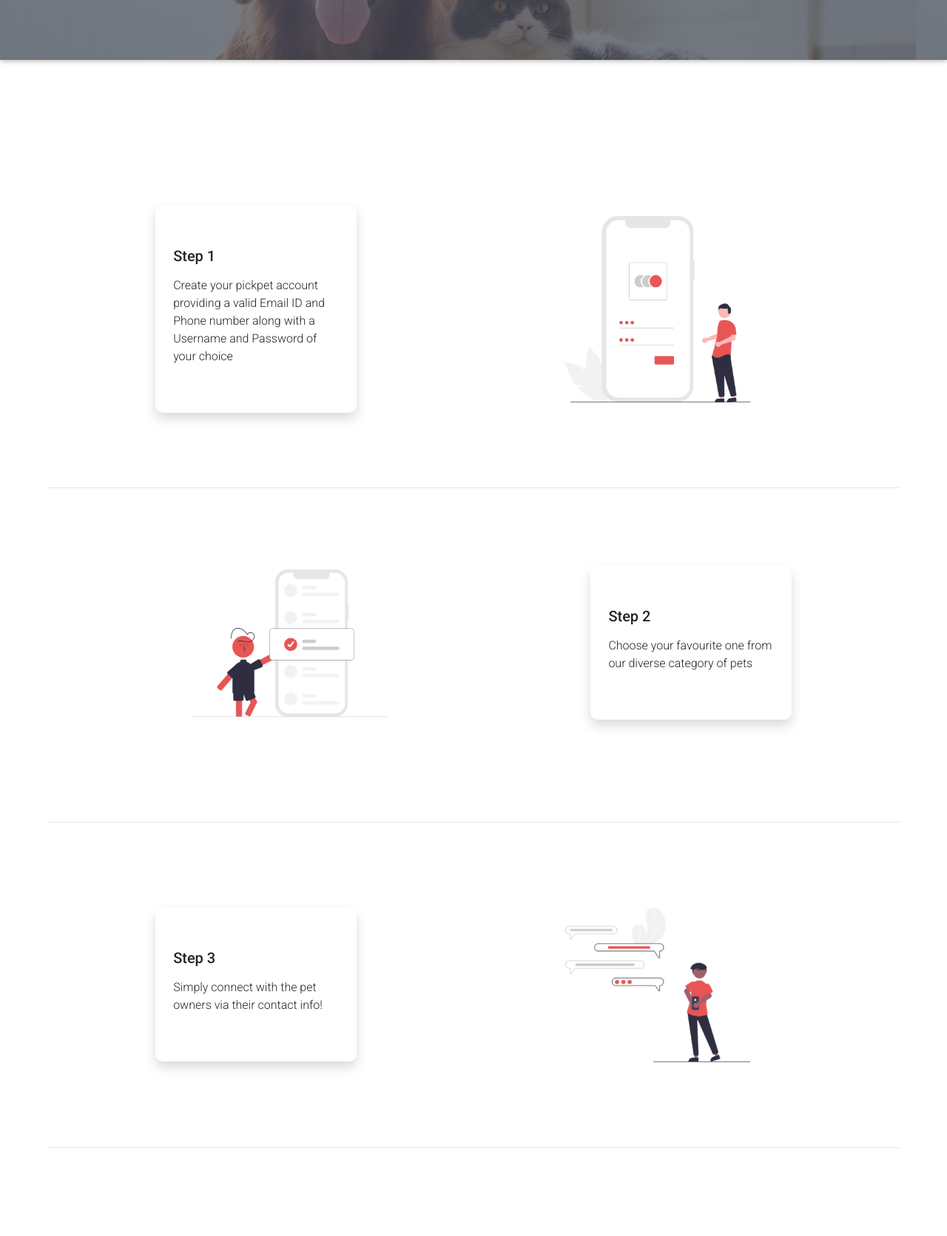
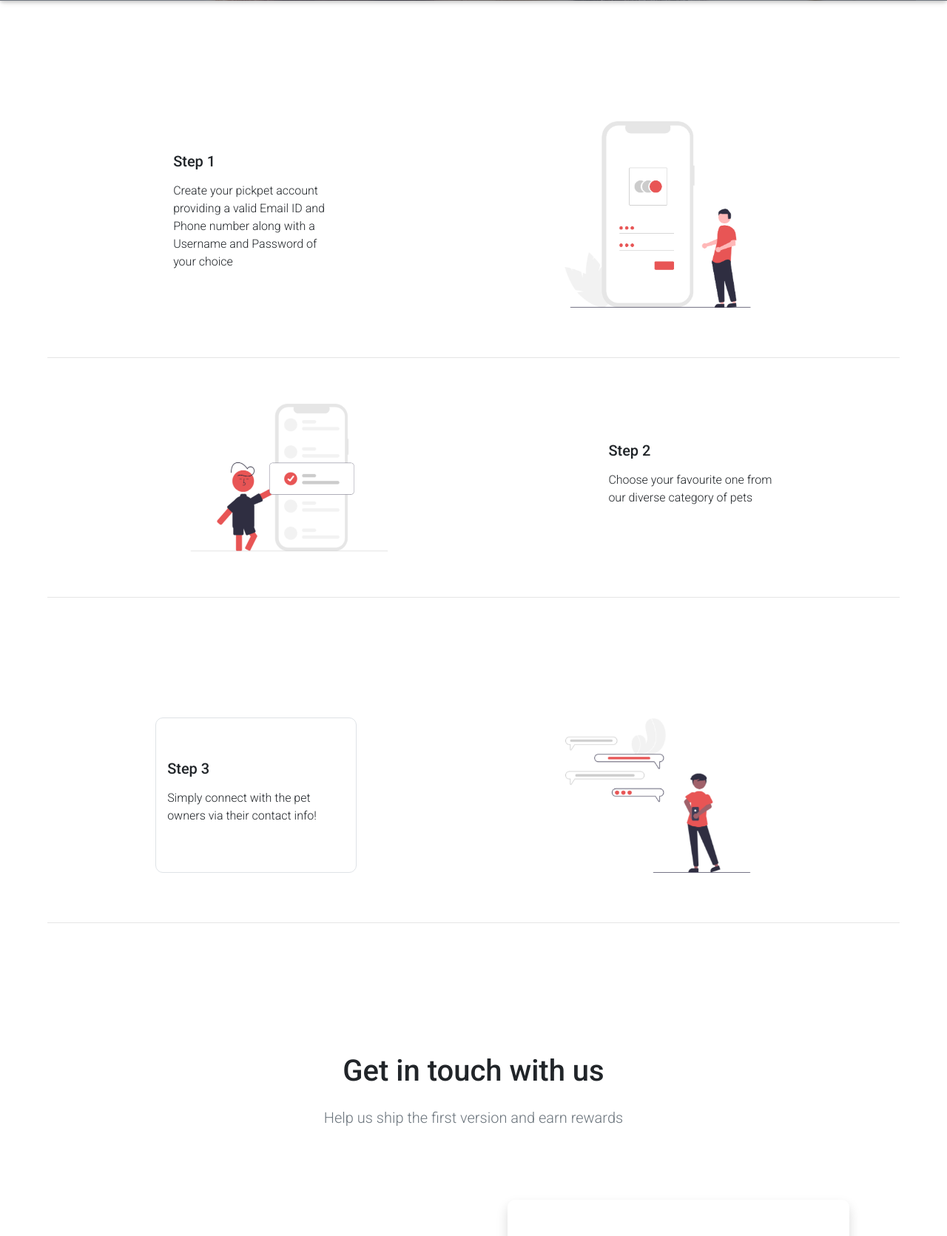
Before and after one commit to amjadamju/pickpet-web, a PHP site: page /index.html in a window 1280 px wide. Shown: the part 1331-3002 px from the top of the page at 74% size. Run offline with PHP 8.4, Linux system fonts and the light colour scheme; some libraries are stand-ins or nearby versions.

Commit message:
edited home

```diff
--- a/css/joinbeta.css
+++ b/css/joinbeta.css
@@ -8,7 +8,7 @@
 
 input:focus:not([readonly]) {
     border: 1px solid  #e35555 !important;
-    box-shadow: 0 1px 0 0  #e35555 !important;
+    box-shadow: 0 1px 0 0  #e85555 !important;
 }
 .btimgfloat{
     position: relative;
--- a/index.html
+++ b/index.html
@@ -77,7 +77,7 @@
     <!-- <div id="header" class="main">
     </div> -->
     <div
-        style="height: 80vh;background-image: url('./img/.jpg');background-size: cover;background-position: center;">
+        style="height: 70vh;background-image: url('./img/header.jpg');background-size: cover;background-position: center;">
         <div class="layer" style="background-color: black;"></div>
         <div class="container mt-5 text-center flex-column flex-center white-text btimgfloat">
             <!-- <img class="py-5" style="width: 900px;height: 675px;"
@@ -85,8 +85,9 @@
             <h5 class="black-text h1-responsive py-5" style="font-family: 'Pacifico', cursive;font-size: 50px;">For the
                 best pets</h5>
             <a style="color: #ffffff;" href="#steps"><button type="button" class="btn button animated slow bounceIn"
-                    style="border-radius: 10px;background-color: #e35555;">Get
-                    Started</button></a>
+                    style="border-radius: 10px;background-color: #e35555;"><b>Get
+                    Started</b>
+                </button></a>
 
         </div>
     </div>
@@ -207,8 +208,8 @@
     <!-- Jumbotron -->
     <div class=" py-5 my-5">
         <section class="p-md-3 mx-md-5">
-            <div class="row d-flex p-5 align-items-center">
-                <div style="border-radius: 10px;" class="col-lg-3 py-5 p-4 shadow wow slideInLeft animated mx-auto">
+            <div class="row d-flex px-5 align-items-center">
+                <div style="border-radius: 10px;" class="col-lg-3 py-5 p-4  wow slideInLeft animated mx-auto">
                     <p class="h5 py-2">Step 1</p>
                     <p>Create your pickpet account providing a valid Email ID and Phone number
                         along with a Username and Password of your choice </p>
@@ -218,21 +219,21 @@
                 </div>
             </div>
             <hr>
-            <div class="row py-5 p-5 mb-5 d-flex align-items-center justify-content-end">
+            <div class="row px-5 d-flex align-items-center ">
                 <div class="col-lg-4 mx-auto my-4">
 
                     <img src="img/step-2.png" class="img-fluid wow slideInRight animated step-image"
                         alt="pickpet-logo" />
                 </div>
-                <div style="border-radius: 10px;" class="mx-auto col-lg-3 wow slideInLeft animated py-5 p-4 shadow ">
+                <div style="border-radius: 10px;" class="mx-auto col-lg-3 wow slideInLeft animated py-5 p-4  ">
                     <p class="h5 py-2">Step 2</p>
                     <p>Choose your favourite one from our diverse category of pets
                     </p>
                 </div>
             </div>
-            <hr>
-            <div class="row d-flex p-5 align-items-center">
-                <div style="border-radius: 10px;" class=" col-lg-3 py-5 p-4 wow slideInLeft animated shadow mx-auto">
+            <hr class="py-5">
+            <div class="row d-flex px-5  align-items-center">
+                <div style="border-radius: 10px;" class="border col-lg-3 py-5 wow slideInLeft animated  mx-auto">
                     <p class="h5 py-2">Step 3</p>
                     <p>Simply connect with the pet owners via their contact info!
                     </p>
@@ -313,7 +314,7 @@
             <div class="row  justify-content-center text-center" style="font-size: 15px;font-weight: 400;">
                 <div class="col-lg-4 text-left">
                     <div class="font-weight-bold mb-3">
-                        <a href="#">&nbsp;<img class="img-fluid" src="img/for-black-bg.png" style="height: 40px;"></a>
+                        <a href="#">&nbsp;<img class="img-fluid my-3" src="img/for-black-bg.png" style="height: 40px;"></a>
                     </div>
                     <p class="text-justify">Pickpet, an online pet business platform is the one which provides all the
                         required constituents related to pets including their own marketing, their food items as well as
```
Also changed, not shown: img/header.jpg (added).
